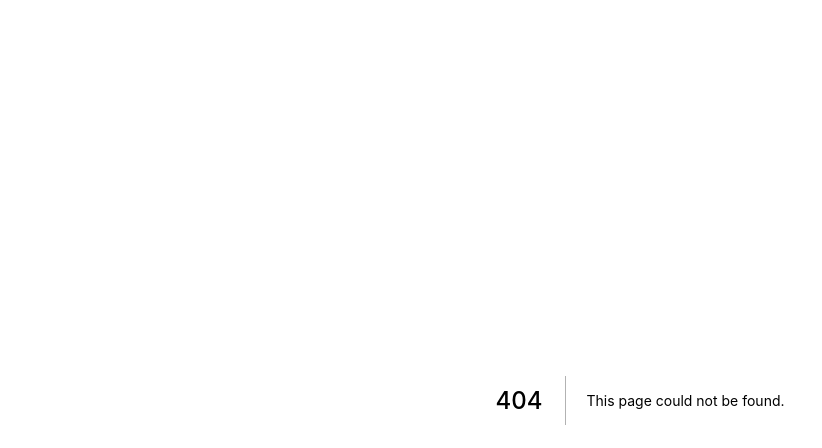
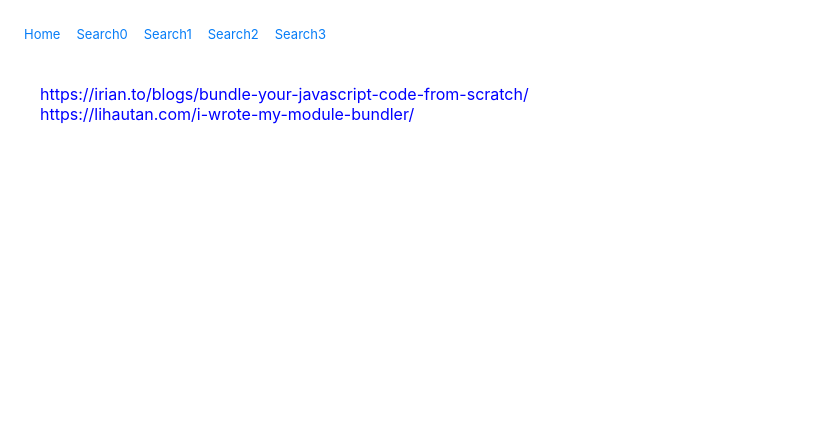
Before and after one commit to supeterlau/nextjs-app, a Next.js app: page /tools/note in a window 1280 px wide. Before the commit this address had no page. Shown: the top 448 px of the page, without its empty margins (0-822 px from the left). Built offline with nearby package versions, Linux system fonts and the light colour scheme.

Commit message:
add note

```diff
--- a/components/Nav.js
+++ b/components/Nav.js
@@ -17,7 +17,7 @@ const Nav = () => {
     <>
       <Head>
         <meta charSet="utf-8" />
-        <meta http-equiv="X-UA-Compatible" content="IE=edge" />
+        <meta httpEquiv="X-UA-Compatible" content="IE=edge" />
         <meta
           name="viewport"
           content="width=device-width,initial-scale=1,minimum-scale=1,maximum-scale=1,user-scalable=no"
--- /dev/null
+++ b/pages/tools/note.js
@@ -0,0 +1,35 @@
+import Head from "next/head";
+import Nav from "../../components/Nav";
+
+export default function Note() {
+  let content = `
+https://irian.to/blogs/bundle-your-javascript-code-from-scratch/
+https://lihautan.com/i-wrote-my-module-bundler/
+  `;
+  return (
+    <div>
+      <style jsx>{`
+        li {
+          list-style: none;
+          color: blue;
+        }
+      `}</style>
+      <Nav />
+      <Head>
+        <title>Note</title>
+      </Head>
+      <div>
+        <ul>
+          {content
+            .split("\n")
+            .filter((l) => l.trim() !== "")
+            .map((l, key) => (
+              <li key={key}>
+                <a href={l}>{l}</a>
+              </li>
+            ))}
+        </ul>
+      </div>
+    </div>
+  );
+}
```
Also changed, not shown: 1 other file (tests, documents, lock files or other folders).
